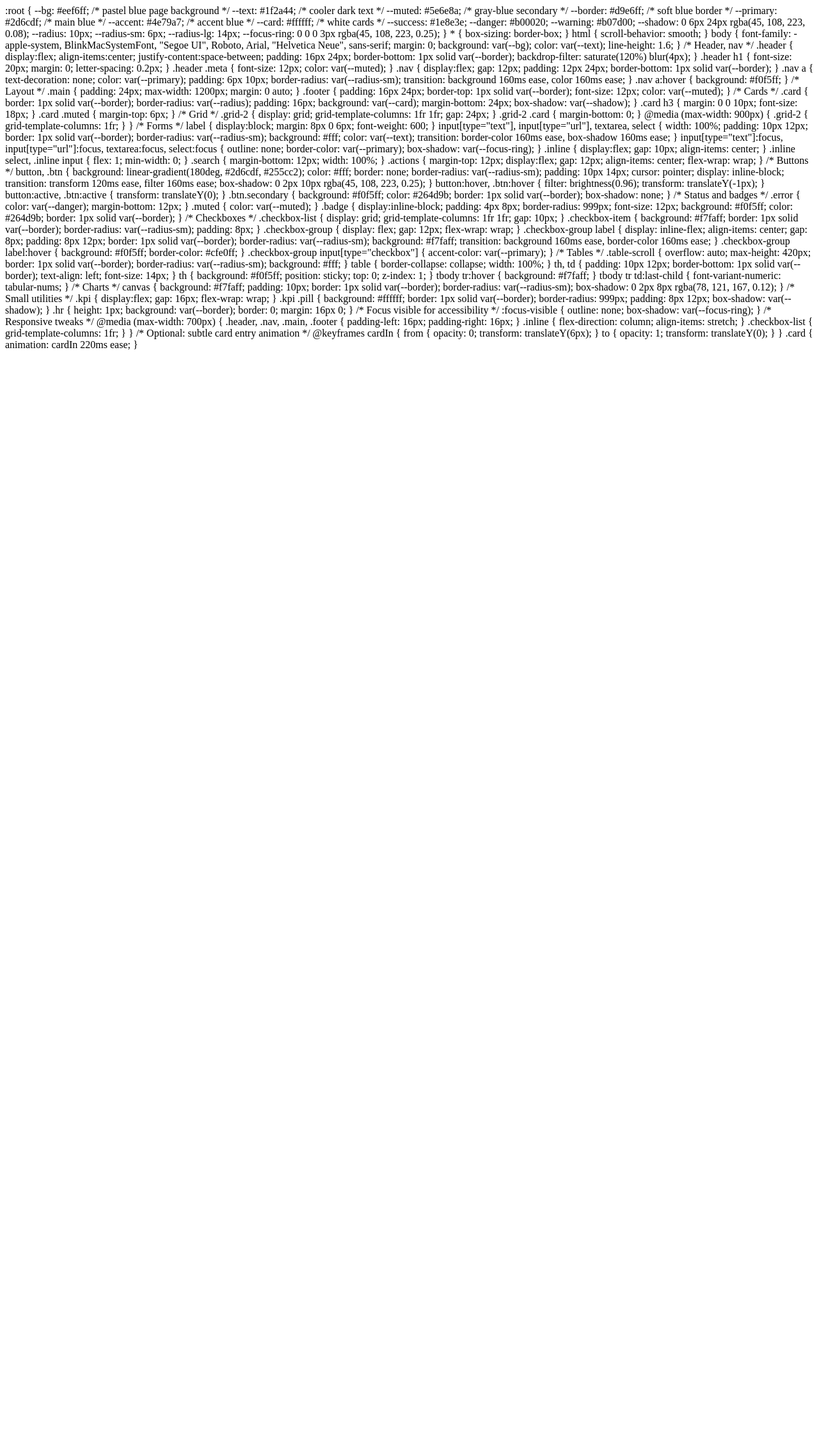
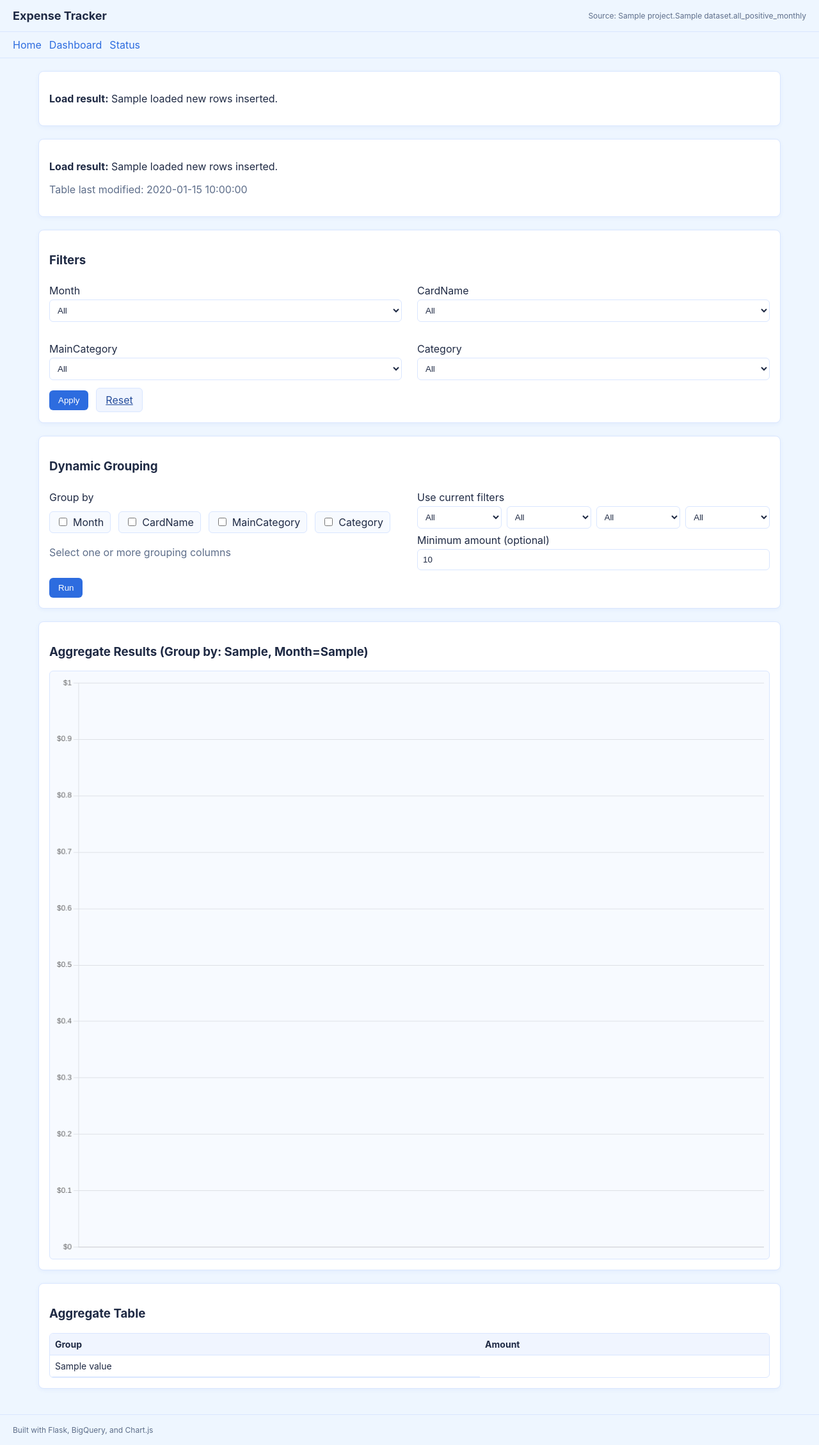
Before and after one commit to pdeepanraj/expensetracker, a Flask app: template templates/dashboard.html in a window 1280 px wide. Shown: the whole page at 64% size. Before the commit the page ends 547 px from the top, so only its background shows below. Run offline with Flask 3, Linux system fonts and the light colour scheme; the template is opened without the code that fills it: most values are stand-ins (such as "Sample title", 1, 10 or a date in 2020).

Commit message:
Update dashboard.html

```diff
--- a/templates/dashboard.html
+++ b/templates/dashboard.html
@@ -1,184 +1,298 @@
-:root {
-  --bg: #eef6ff;        /* pastel blue page background */
-  --text: #1f2a44;      /* cooler dark text */
-  --muted: #5e6e8a;     /* gray-blue secondary */
-  --border: #d9e6ff;    /* soft blue border */
-  --primary: #2d6cdf;   /* main blue */
-  --accent: #4e79a7;    /* accent blue */
-  --card: #ffffff;      /* white cards */
-  --success: #1e8e3e;
-  --danger: #b00020;
-  --warning: #b07d00;
-  --shadow: 0 6px 24px rgba(45, 108, 223, 0.08);
-  --radius: 10px;
-  --radius-sm: 6px;
-  --radius-lg: 14px;
-  --focus-ring: 0 0 0 3px rgba(45, 108, 223, 0.25);
-}
+{% extends "base.html" %}
+{% block title %}Expense Dashboard{% endblock %}
 
-* { box-sizing: border-box; }
-html { scroll-behavior: smooth; }
-body {
-  font-family: -apple-system, BlinkMacSystemFont, "Segoe UI", Roboto, Arial, "Helvetica Neue", sans-serif;
-  margin: 0;
-  background: var(--bg);
-  color: var(--text);
-  line-height: 1.6;
-}
+{% block head %}
+<script src="https://cdn.jsdelivr.net/npm/chart.js@4.4.1/dist/chart.umd.min.js"></script>
+{% endblock %}
 
-/* Header, nav */
-.header {
-  display:flex; align-items:center; justify-content:space-between;
-  padding: 16px 24px;
-  border-bottom: 1px solid var(--border);
-  backdrop-filter: saturate(120%) blur(4px);
-}
-.header h1 { font-size: 20px; margin: 0; letter-spacing: 0.2px; }
-.header .meta { font-size: 12px; color: var(--muted); }
+{% block header_meta %}
+Source: {{ project }}.{{ dataset }}.all_positive_monthly
+{% endblock %}
 
-.nav {
-  display:flex; gap: 12px; padding: 12px 24px;
-  border-bottom: 1px solid var(--border);
-}
-.nav a {
-  text-decoration: none; color: var(--primary);
-  padding: 6px 10px; border-radius: var(--radius-sm);
-  transition: background 160ms ease, color 160ms ease;
-}
-.nav a:hover { background: #f0f5ff; }
+{% block content %}
+{% if loaded %}
+<div class="card">
+  <p><strong>Load result:</strong> {{ loaded }} new rows inserted.</p>
+</div>
+{% endif %}
 
-/* Layout */
-.main { padding: 24px; max-width: 1200px; margin: 0 auto; }
-.footer {
-  padding: 16px 24px; border-top: 1px solid var(--border);
-  font-size: 12px; color: var(--muted);
-}
+{% if loaded or table_modified %}
+<div class="card">
+  {% if loaded %}
+    <p><strong>Load result:</strong> {{ loaded }} new rows inserted.</p>
+  {% endif %}
+  {% if table_modified %}
+    <p class="muted">Table last modified: {{ table_modified }}</p>
+  {% endif %}
+</div>
+{% endif %}
 
-/* Cards */
-.card {
-  border: 1px solid var(--border);
-  border-radius: var(--radius);
-  padding: 16px;
-  background: var(--card);
-  margin-bottom: 24px;
-  box-shadow: var(--shadow);
-}
-.card h3 { margin: 0 0 10px; font-size: 18px; }
-.card .muted { margin-top: 6px; }
 
-/* Grid */
-.grid-2 { display: grid; grid-template-columns: 1fr 1fr; gap: 24px; }
-.grid-2 .card { margin-bottom: 0; }
-@media (max-width: 900px) {
-  .grid-2 { grid-template-columns: 1fr; }
-}
+<!-- Filters bar -->
+<div class="card">
+  <h3>Filters</h3>
+  <form method="get" action="/dashboard">
+    <div class="grid-2">
+      <div>
+        <label>Month</label>
+        <select name="month">
+          <option value="">All</option>
+          {% for m in months %}
+            <option value="{{ m }}" {% if selected_month == m %}selected{% endif %}>{{ m }}</option>
+          {% endfor %}
+        </select>
+      </div>
+      <div>
+        <label>CardName</label>
+        <select name="card">
+          <option value="">All</option>
+          {% for c in cards %}
+            <option value="{{ c }}" {% if selected_card == c %}selected{% endif %}>{{ c }}</option>
+          {% endfor %}
+        </select>
+      </div>
+      <div>
+        <label>MainCategory</label>
+        <select name="main">
+          <option value="">All</option>
+          {% for mc in mains %}
+            <option value="{{ mc }}" {% if selected_main == mc %}selected{% endif %}>{{ mc }}</option>
+          {% endfor %}
+        </select>
+      </div>
+      <div>
+        <label>Category</label>
+        <select name="cat">
+          <option value="">All</option>
+          {% for ct in cats %}
+            <option value="{{ ct }}" {% if selected_cat == ct %}selected{% endif %}>{{ ct }}</option>
+          {% endfor %}
+        </select>
+      </div>
+    </div>
+    <div class="actions">
+      <button type="submit">Apply</button>
+      <a class="btn secondary" href="/dashboard">Reset</a>
+    </div>
+  </form>
+</div>
 
-/* Forms */
-label { display:block; margin: 8px 0 6px; font-weight: 600; }
-input[type="text"], input[type="url"], textarea, select {
-  width: 100%; padding: 10px 12px;
-  border: 1px solid var(--border); border-radius: var(--radius-sm);
-  background: #fff; color: var(--text);
-  transition: border-color 160ms ease, box-shadow 160ms ease;
-}
-input[type="text"]:focus, input[type="url"]:focus, textarea:focus, select:focus {
-  outline: none; border-color: var(--primary); box-shadow: var(--focus-ring);
-}
+<!-- Dynamic Grouping card -->
+<div class="card">
+  <h3>Dynamic Grouping</h3>
+  <form method="get" action="/aggregate">
+    <div class="grid-2">
+      <div>
+        <label>Group by</label>
+        <div class="checkbox-group">
+          <label>
+            <input type="checkbox" name="group_by" value="Month"
+                   {% if aggregate_group_by and 'Month' in aggregate_group_by.split(',') %}checked{% endif %}>
+            Month
+          </label>
+          <label>
+            <input type="checkbox" name="group_by" value="CardName"
+                   {% if aggregate_group_by and 'CardName' in aggregate_group_by.split(',') %}checked{% endif %}>
+            CardName
+          </label>
+          <label>
+            <input type="checkbox" name="group_by" value="MainCategory"
+                   {% if aggregate_group_by and 'MainCategory' in aggregate_group_by.split(',') %}checked{% endif %}>
+            MainCategory
+          </label>
+          <label>
+            <input type="checkbox" name="group_by" value="Category"
+                   {% if (not aggregate_group_by) or 'Category' in aggregate_group_by.split(',') %}checked{% endif %}>
+            Category
+          </label>
+        </div>
+        <p class="muted">Select one or more grouping columns</p>
+      </div>
+      <div>
+        <label>Use current filters</label>
+        <div class="inline">
+          <select name="month">
+            <option value="">All</option>
+            {% for m in months %}
+              <option value="{{ m }}" {% if selected_month == m %}selected{% endif %}>{{ m }}</option>
+            {% endfor %}
+          </select>
+          <select name="card">
+            <option value="">All</option>
+            {% for c in cards %}
+              <option value="{{ c }}" {% if selected_card == c %}selected{% endif %}>{{ c }}</option>
+            {% endfor %}
+          </select>
+          <select name="main">
+            <option value="">All</option>
+            {% for mc in mains %}
+              <option value="{{ mc }}" {% if selected_main == mc %}selected{% endif %}>{{ mc }}</option>
+            {% endfor %}
+          </select>
+          <select name="cat">
+            <option value="">All</option>
+            {% for ct in cats %}
+              <option value="{{ ct }}" {% if selected_cat == ct %}selected{% endif %}>{{ ct }}</option>
+            {% endfor %}
+          </select>
+        </div>
+        <label for="min_amount">Minimum amount (optional)</label>
+        <input id="min_amount" name="min_amount" type="text" placeholder="e.g., 10" value="{{ aggregate_min_amount or '' }}">
+      </div>
+    </div>
+    <div class="actions">
+      <button type="submit">Run</button>
+    </div>
+  </form>
+</div>
 
-.inline { display:flex; gap: 10px; align-items: center; }
-.inline select, .inline input { flex: 1; min-width: 0; }
-.search { margin-bottom: 12px; width: 100%; }
 
-.actions { margin-top: 12px; display:flex; gap: 12px; align-items: center; flex-wrap: wrap; }
 
-/* Buttons */
-button, .btn {
-  background: linear-gradient(180deg, #2d6cdf, #255cc2);
-  color: #fff; border: none; border-radius: var(--radius-sm);
-  padding: 10px 14px; cursor: pointer; display: inline-block;
-  transition: transform 120ms ease, filter 160ms ease;
-  box-shadow: 0 2px 10px rgba(45, 108, 223, 0.25);
-}
-button:hover, .btn:hover { filter: brightness(0.96); transform: translateY(-1px); }
-button:active, .btn:active { transform: translateY(0); }
-.btn.secondary {
-  background: #f0f5ff; color: #264d9b; border: 1px solid var(--border);
-  box-shadow: none;
-}
+{% if aggregate_labels is defined and aggregate_labels %}
+<div class="card">
+  <h3>Aggregate Results{% if aggregate_group_by %} (Group by: {{ aggregate_group_by }}{% if aggregate_month %}, Month={{ aggregate_month }}{% endif %}){% endif %}</h3>
+  <canvas id="aggChart" height="260"></canvas>
+</div>
 
-/* Status and badges */
-.error { color: var(--danger); margin-bottom: 12px; }
-.muted { color: var(--muted); }
-.badge {
-  display:inline-block; padding: 4px 8px; border-radius: 999px;
-  font-size: 12px; background: #f0f5ff; color: #264d9b; border: 1px solid var(--border);
-}
+<div class="card">
+  <h3>Aggregate Table</h3>
+  <div class="table-scroll">
+    <table>
+      <thead>
+        <tr>
+          {% if aggregate_rows and aggregate_rows[0] %}
+            {% for k in aggregate_rows[0].keys() %}
+              <th>{{ k }}</th>
+            {% endfor %}
+          {% else %}
+            <th>Group</th><th>Amount</th>
+          {% endif %}
+        </tr>
+      </thead>
+      <tbody>
+        {% for r in aggregate_rows %}
+        <tr>
+          {% for v in r.values() %}
+          <td>{{ v }}</td>
+          {% endfor %}
+        </tr>
+        {% endfor %}
+      </tbody>
+    </table>
+  </div>
+</div>
+{% endif %}
 
-/* Checkboxes */
-.checkbox-list { display: grid; grid-template-columns: 1fr 1fr; gap: 10px; }
-.checkbox-item {
-  background: #f7faff; border: 1px solid var(--border); border-radius: var(--radius-sm); padding: 8px;
-}
-.checkbox-group { display: flex; gap: 12px; flex-wrap: wrap; }
-.checkbox-group label {
-  display: inline-flex; align-items: center; gap: 8px;
-  padding: 8px 12px; border: 1px solid var(--border);
-  border-radius: var(--radius-sm); background: #f7faff;
-  transition: background 160ms ease, border-color 160ms ease;
-}
-.checkbox-group label:hover { background: #f0f5ff; border-color: #cfe0ff; }
-.checkbox-group input[type="checkbox"] { accent-color: var(--primary); }
+{% if not aggregate_labels %}
+<div class="grid-2">
+  <div class="card">
+    <h3>Top Categories{% if month_for_view %} ({{ month_for_view }}){% endif %}</h3>
+    <canvas id="catChart" height="260"></canvas>
+  </div>
 
-/* Tables */
-.table-scroll {
-  overflow: auto; max-height: 420px; border: 1px solid var(--border);
-  border-radius: var(--radius-sm); background: #fff;
-}
-table { border-collapse: collapse; width: 100%; }
-th, td {
-  padding: 10px 12px; border-bottom: 1px solid var(--border);
-  text-align: left; font-size: 14px;
-}
-th {
-  background: #f0f5ff; position: sticky; top: 0; z-index: 1;
-}
-tbody tr:hover { background: #f7faff; }
-tbody tr td:last-child { font-variant-numeric: tabular-nums; }
+  <div class="card">
+    <h3>Monthly Total Trend</h3>
+    <canvas id="trendChart" height="260"></canvas>
+  </div>
+</div>
 
-/* Charts */
-canvas {
-  background: #f7faff; padding: 10px; border: 1px solid var(--border);
-  border-radius: var(--radius-sm);
-  box-shadow: 0 2px 8px rgba(78, 121, 167, 0.12);
-}
+<div class="card">
+  <h3>Details{% if month_for_view %} ({{ month_for_view }}){% endif %}</h3>
+  <input id="search" class="search" type="text" placeholder="Filter by text...">
+  <div class="table-scroll">
+    <table id="detailTable">
+      <thead>
+        <tr>
+          <th>CardName</th>
+          <th>MainCategory</th>
+          <th>Category</th>
+          <th>Description</th>
+          <th>Amount</th>
+        </tr>
+      </thead>
+      <tbody>
+        {% for r in latest_details %}
+        <tr>
+          <td>{{ r.CardName }}</td>
+          <td>{{ r.MainCategory }}</td>
+          <td>{{ r.Category }}</td>
+          <td>{{ r.Description }}</td>
+          <td>{{ "%.2f"|format(r.Amount or 0) }}</td>
+        </tr>
+        {% endfor %}
+      </tbody>
+    </table>
+  </div>
+</div>
+{% endif %}
+{% endblock %}
 
-/* Small utilities */
-.kpi {
-  display:flex; gap: 16px; flex-wrap: wrap;
-}
-.kpi .pill {
-  background: #ffffff; border: 1px solid var(--border); border-radius: 999px;
-  padding: 8px 12px; box-shadow: var(--shadow);
-}
-.hr {
-  height: 1px; background: var(--border); border: 0; margin: 16px 0;
-}
+{% block scripts %}
+{% if aggregate_labels is defined and aggregate_labels %}
+<script>
+  const aggLabels = {{ aggregate_labels|tojson }};
+  const aggValues = {{ aggregate_values|tojson }};
+  new Chart(document.getElementById('aggChart'), {
+    type: 'bar',
+    data: {
+      labels: aggLabels,
+      datasets: [{ label: 'Amount', data: aggValues, backgroundColor: '#2d6cdf' }]
+    },
+    options: {
+      responsive: true,
+      plugins: { legend: { display: false } },
+      scales: { y: { ticks: { callback: v => '$' + v } } }
+    }
+  });
+</script>
+{% else %}
+<script>
+  const topCategories = {{ top_categories|tojson }};
+  const monthlyTotals = {{ monthly_totals|tojson }};
 
-/* Focus visible for accessibility */
-:focus-visible {
-  outline: none; box-shadow: var(--focus-ring);
-}
+  // Top categories bar chart
+  const catLabels = topCategories.map(x => x.Category);
+  const catValues = topCategories.map(x => x.Amount);
+  new Chart(document.getElementById('catChart'), {
+    type: 'bar',
+    data: {
+      labels: catLabels,
+      datasets: [{ label: 'Amount', data: catValues, backgroundColor: '#4e79a7' }]
+    },
+    options: {
+      indexAxis: 'y',
+      responsive: true,
+      plugins: { legend: { display: false } },
+      scales: { x: { ticks: { callback: v => '$' + v } } }
+    }
+  });
 
-/* Responsive tweaks */
-@media (max-width: 700px) {
-  .header, .nav, .main, .footer { padding-left: 16px; padding-right: 16px; }
-  .inline { flex-direction: column; align-items: stretch; }
-  .checkbox-list { grid-template-columns: 1fr; }
-}
+  // Monthly totals line chart
+  const trendLabels = monthlyTotals.map(x => x.Month);
+  const trendValues = monthlyTotals.map(x => x.Amount);
+  new Chart(document.getElementById('trendChart'), {
+    type: 'line',
+    data: {
+      labels: trendLabels,
+      datasets: [{ label: 'Total', data: trendValues, borderColor: '#e15759', fill: false, tension: 0.2 }]
+    },
+    options: {
+      responsive: true,
+      plugins: { legend: { display: false } },
+      scales: { y: { ticks: { callback: v => '$' + v } } }
+    }
+  });
 
-/* Optional: subtle card entry animation */
-@keyframes cardIn {
-  from { opacity: 0; transform: translateY(6px); }
-  to   { opacity: 1; transform: translateY(0); }
-}
-.card { animation: cardIn 220ms ease; }
+  // Simple table filter
+  const searchInput = document.getElementById('search');
+  const table = document.getElementById('detailTable');
+  searchInput.addEventListener('input', () => {
+    const q = searchInput.value.toLowerCase();
+    [...table.tBodies[0].rows].forEach(row => {
+      const text = row.innerText.toLowerCase();
+      row.style.display = text.includes(q) ? '' : 'none';
+    });
+  });
+</script>
+{% endif %}
+{% endblock %}
```
